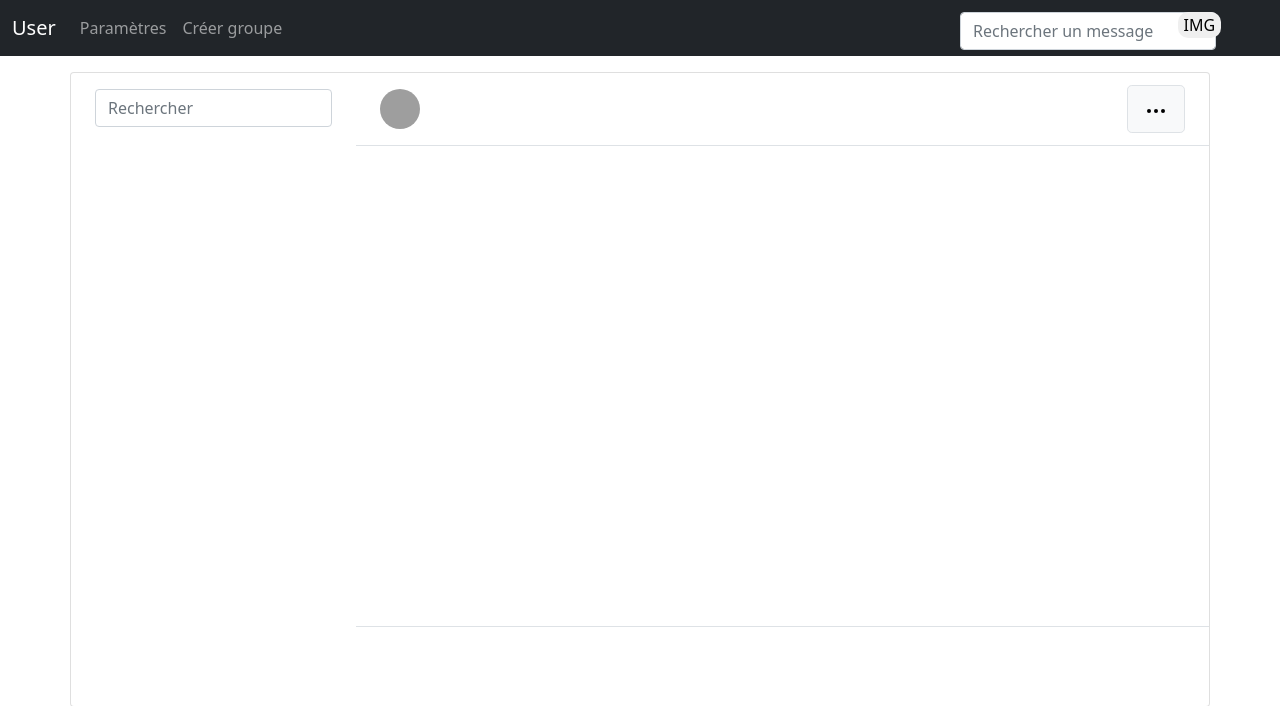
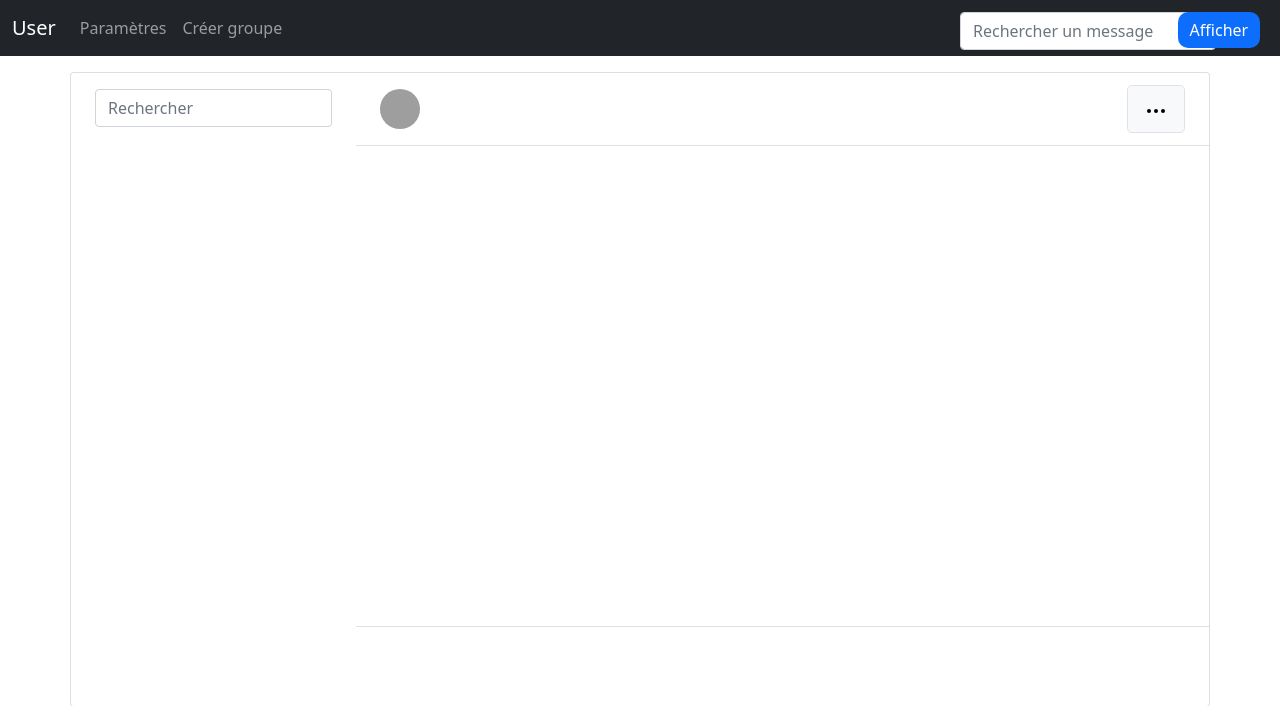
Before and after one commit to acburihan/chat_flask, a Flask app: template templates/index.html.jinja2 in a window 1280 px wide. Shown: the top 706 px of the page. Run offline with Flask 2, Linux system fonts and the light colour scheme; the template is opened without the code that fills it, so the values that code supplies are empty; parts of the project's set-up code (start-up, migrations or seed data) failed here and were passed over; grey boxes are pictures that could not be loaded.

Commit message:
Standard menubar
standardized the menu bars across pages, didn't get to change the username in all of them though

```diff
--- a/templates/dashboard.html.jinja2
+++ b/templates/dashboard.html.jinja2
@@ -16,7 +16,6 @@
               <button class="navbar-toggler" type="button" data-bs-toggle="collapse" data-bs-target="#navbarColor01" aria-controls="navbarColor01" aria-expanded="false" aria-label="Toggle navigation">
                   <span class="navbar-toggler-icon"></span>
               </button>
-
               <div class="collapse navbar-collapse" id="navbarColor01">
                   <ul class="navbar-nav me-auto mb-2 mb-lg-0">
                       <li class="nav-item">
--- a/templates/group.html
+++ b/templates/group.html
@@ -13,11 +13,10 @@
 <body>
     <nav class="navbar navbar-expand-lg navbar-dark bg-dark" style="max-height: 10vh;">
           <div class="container-fluid">
-          <a class="navbar-brand" href="/main">User0</a>
+              <a class="navbar-brand" href="/main">User</a>
               <button class="navbar-toggler" type="button" data-bs-toggle="collapse" data-bs-target="#navbarColor01" aria-controls="navbarColor01" aria-expanded="false" aria-label="Toggle navigation">
                   <span class="navbar-toggler-icon"></span>
               </button>
-
               <div class="collapse navbar-collapse" id="navbarColor01">
                   <ul class="navbar-nav me-auto mb-2 mb-lg-0">
                       <li class="nav-item">
--- a/templates/index.html.jinja2
+++ b/templates/index.html.jinja2
@@ -246,7 +246,7 @@
                   </ul>
                   <div id="search_message">
                       <input class="form-control me-2" type="search" aria-label="Search" placeholder="Rechercher un message"/>
-                      <button id="search_image" class="">IMG</button>
+                      <button id="search_image" class="btn btn-primary d-block w-5">Afficher</button>
                       <div class="list-search" >
 
                       </div>
```
Lines whose indentation alone changed are shown as unchanged.
